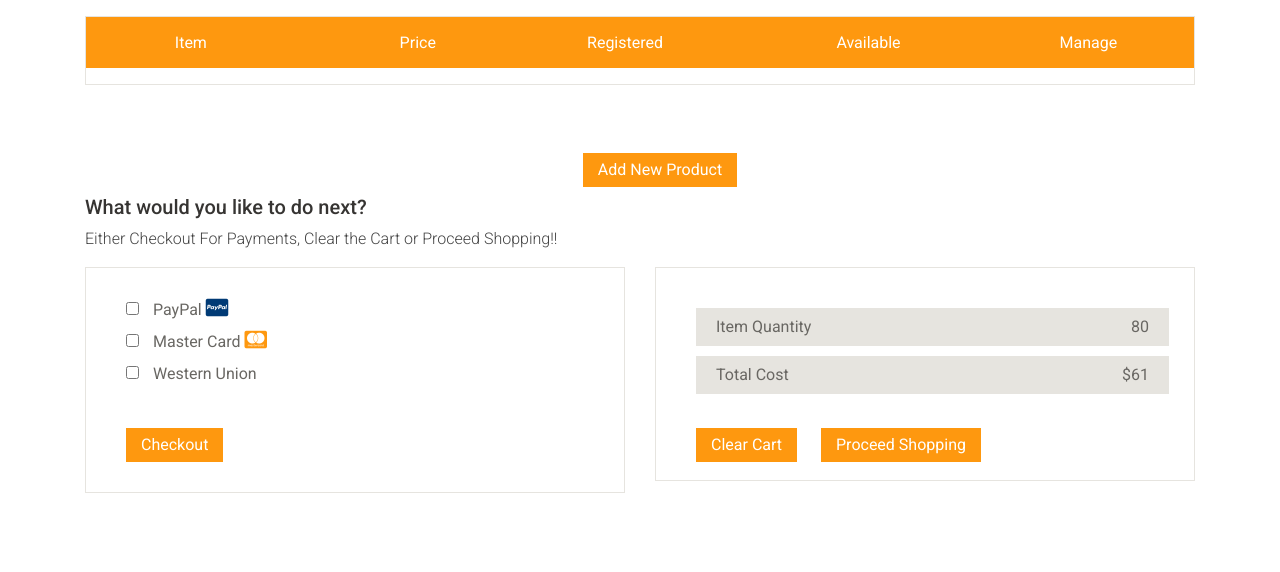
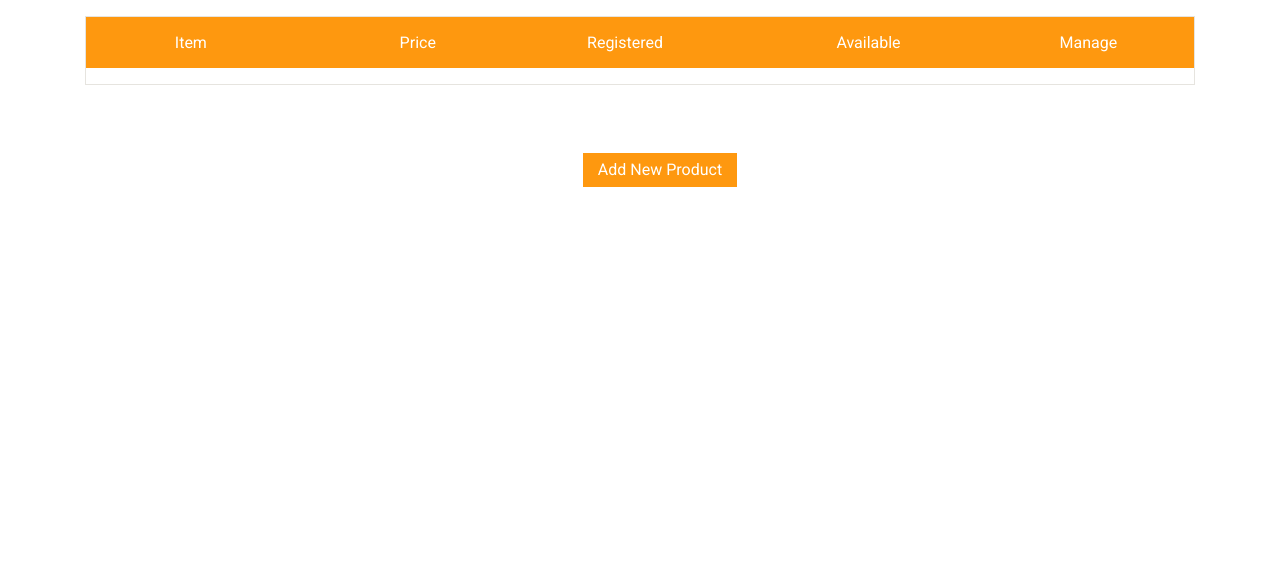
Before and after one commit to alphaxadPython/MixCollection, a PHP site: page /Add.php in a window 1280 px wide. Shown: the part 128-700 px from the top of the page. Run offline with PHP 8.4, Linux system fonts and the light colour scheme; data that the repository does not hold is empty.

Commit message:
small changes

```diff
--- a/Add.php
+++ b/Add.php
@@ -82,45 +82,6 @@
         <button class="btn  mb-2 update" data-toggle="modal" data-target="#modelId">Add New Product</button>
     </section>
 
-	<section id="do_action">
-		<div class="container">
-			<div class="heading">
-				<h3>What would you like to do next?</h3>
-				<p>Either Checkout For Payments, Clear the Cart or Proceed Shopping!!</p>
-			</div>
-			<div class="row">
-				<div class="col-sm-6">
-					<div class="chose_area">
-						<ul class="user_option">
-							<li>
-								<input type="checkbox">
-								<label>PayPal <i class="fab fa-cc-paypal" style="color: #003a75; font-size: 20px;"></i></label>
-							</li>
-							<li>
-								<input type="checkbox">
-								<label>Master Card <i class="fab fa-cc-mastercard" style="color: #FE980F; font-size: 20px;"></i></label>
-							</li>
-							<li>
-								<input type="checkbox">
-								<label>Western Union</label>
-							</li>
-						</ul>
-						<a class="btn btn-default update" href="">Checkout</a>
-					</div>
-				</div>
-				<div class="col-sm-6">
-					<div class="total_area">
-						<ul>
-							<li>Item Quantity <span>80</span></li>
-							<li>Total Cost<span>$61</span></li>
-						</ul>
-							<a class="btn btn-default update" href="">Clear Cart</a>
-							<a class="btn btn-default check_out" href="">Proceed Shopping</a>
-					</div>
-				</div>
-			</div>
-		</div>
-	</section><!--/#do_action-->
 
 <!-- Modal -->
 <div class="modal fade" id="modelId" tabindex="-1" role="dialog" aria-labelledby="modelTitleId" aria-hidden="true">
--- a/cart.php
+++ b/cart.php
@@ -81,11 +81,11 @@
 						<ul class="user_option">
 							<li>
 								<input type="checkbox">
-								<label>PayPal <i class="fas fa-paypal"></i></label>
+								<label>PayPal <i class="fab fa-cc-paypal" style="color: #003a75; font-size: 20px;"></i></label>
 							</li>
 							<li>
 								<input type="checkbox">
-								<label>Master Card</label>
+								<label>Master Card <i class="fab fa-cc-mastercard" style="color: #FE980F; font-size: 20px;"></i></label>
 							</li>
 							<li>
 								<input type="checkbox">
@@ -110,8 +110,6 @@
 	</section><!--/#do_action-->
 
 
-
-
     <script src="js/bootstrap.js"></script>
     <script src="js/bootstrap.min.js"></script>
     <script src="js/proper.js"></script>
--- a/nav2.php
+++ b/nav2.php
@@ -24,7 +24,7 @@
                 <a class="nav-link" href="checkout.php"> <i class="fa fa-star" aria-hidden="true"></i> Checkouts</a>
             </li>
             <li class="nav-item">
-                <a class="nav-link" href=""><i class="fa fa-unlock" aria-hidden="true"></i> Logout</a>
+                <a class="nav-link" href="index.php"><i class="fa fa-unlock" aria-hidden="true"></i> Logout</a>
             </li>
 
         </ul>
```
Also changed, not shown: admin.php (+4 -4 lines).
